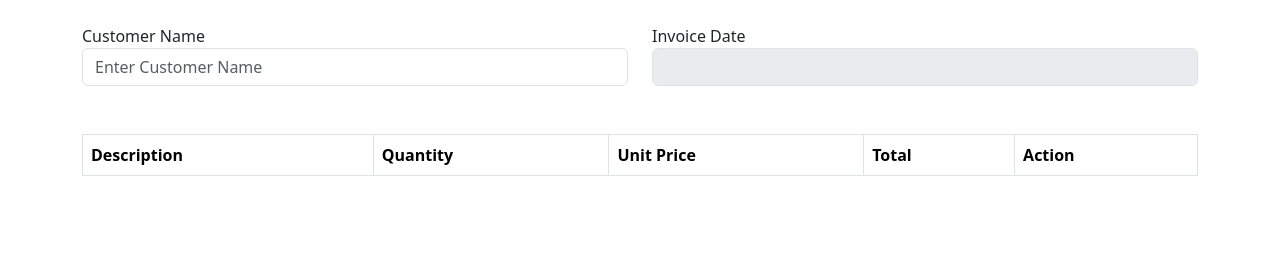
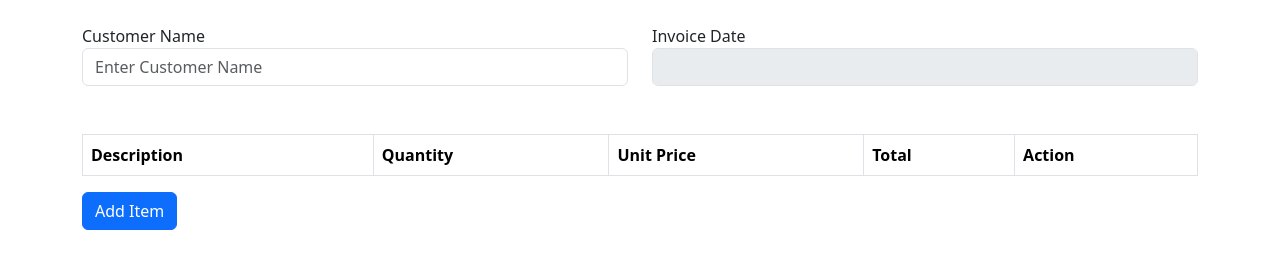
Before and after one commit to Mekarosi/Billing-system, a plain HTML site: page index.html in a window 1280 px wide. Shown: the part 110-378 px from the top of the page. Drawn offline with nearby package versions, Linux system fonts and the light colour scheme.

Commit message:
Added button to add items to invoice

```diff
--- a/index.html
+++ b/index.html
@@ -45,6 +45,13 @@
                 <tbody id="invoiceItems"></tbody>
                 <!-- items will be added here dynamically -->
             </table>
+            <button
+              type="button"
+              class="btn btn-primary"
+              onclick="addInvoiceItem()"
+            >
+              Add Item
+            </button>
         </form>
     </div>
 
```
